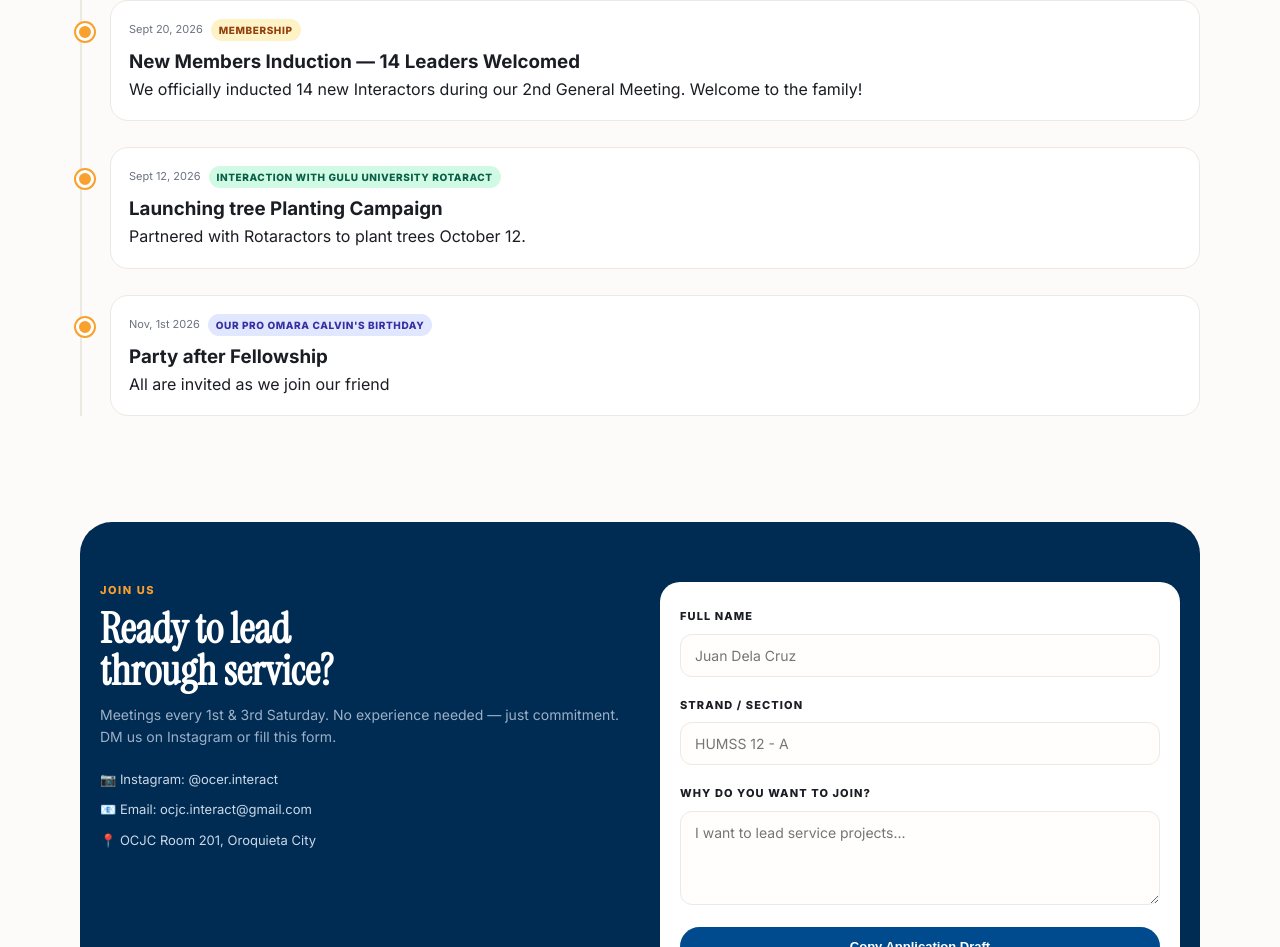
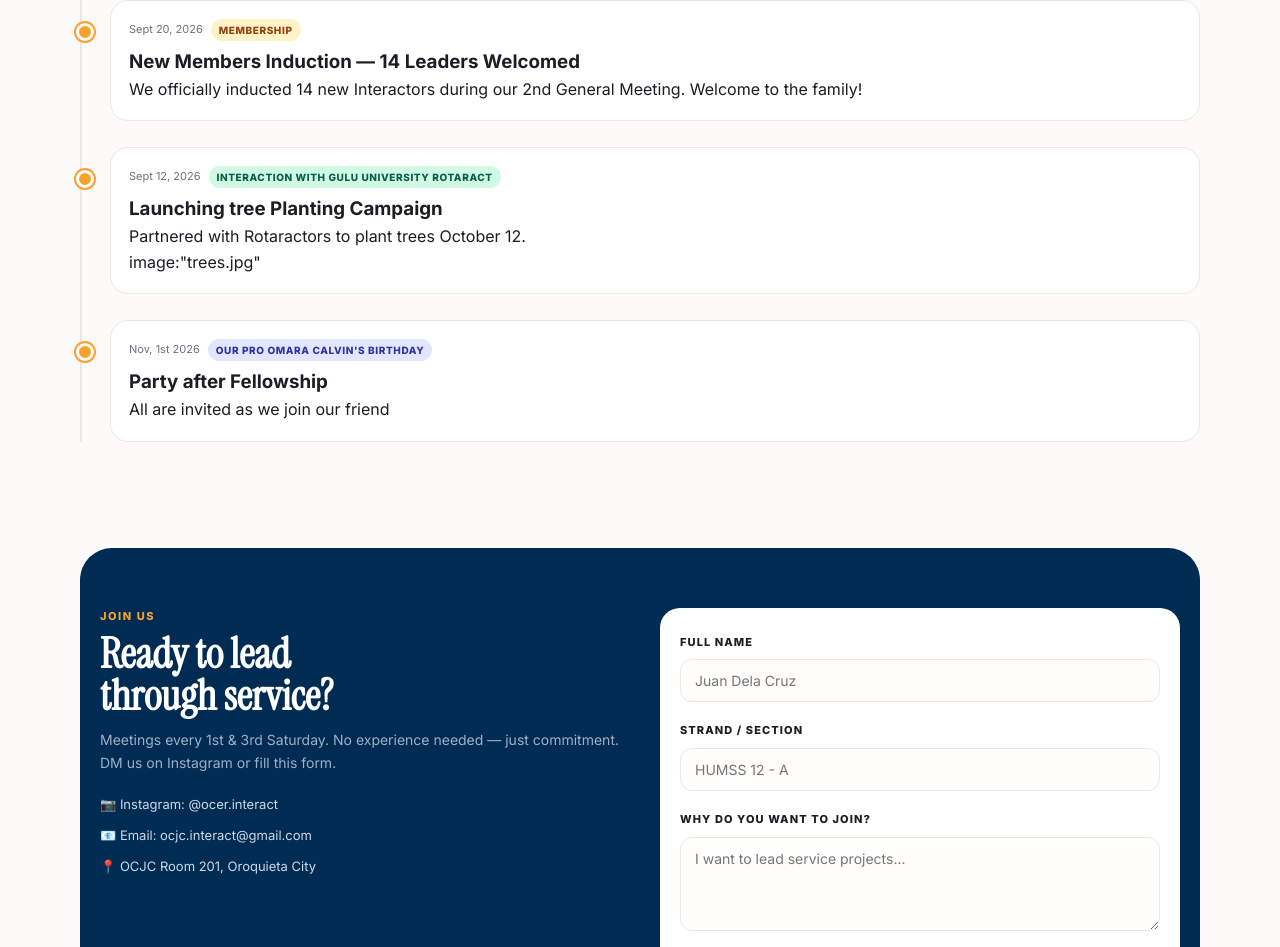
Before and after one commit to ocerinteract-dotcom/OcerInteractClub, a plain HTML site: page index.html in a window 1280 px wide. Shown: the part 2219-3166 px from the top of the page. Drawn offline with Linux system fonts and the light colour scheme.

Commit message:
Update index.html

```diff
--- a/index.html
+++ b/index.html
@@ -159,7 +159,7 @@ input:focus,textarea:focus{outline:none;border-color:var(--blue)}
     <div class="t-item">
       <div style="display:flex;gap:8px;align-items:center;margin-bottom:6px"><span style="font-size:11px;color:var(--muted)">Sept 12, 2026</span><span class="badge b-education">Interaction with Gulu University Rotaract</span></div>
       <h3>Launching tree Planting Campaign</h3>
-      <p>Partnered with Rotaractors to plant trees October 12.</p>
+      <p>Partnered with Rotaractors to plant trees October 12.</p> image:"trees.jpg"
     </div>
     <div class="t-item">
       <div style="display:flex;gap:8px;align-items:center;margin-bottom:6px"><span style="font-size:11px;color:var(--muted)">Nov, 1st 2026</span><span class="badge b-celebration">Our PRO Omara Calvin's Birthday</span></div>
```
